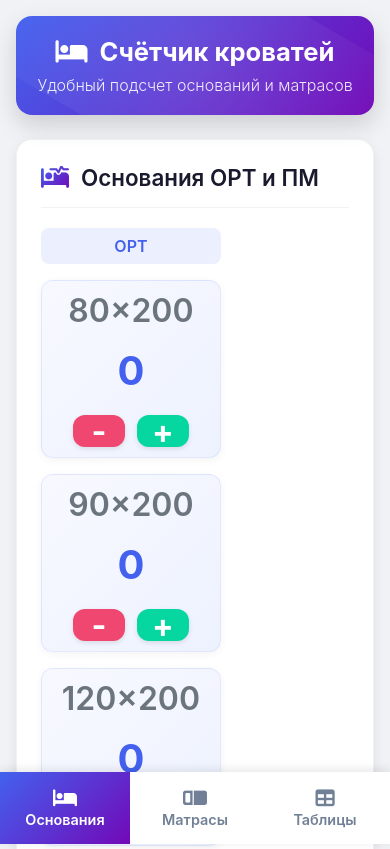
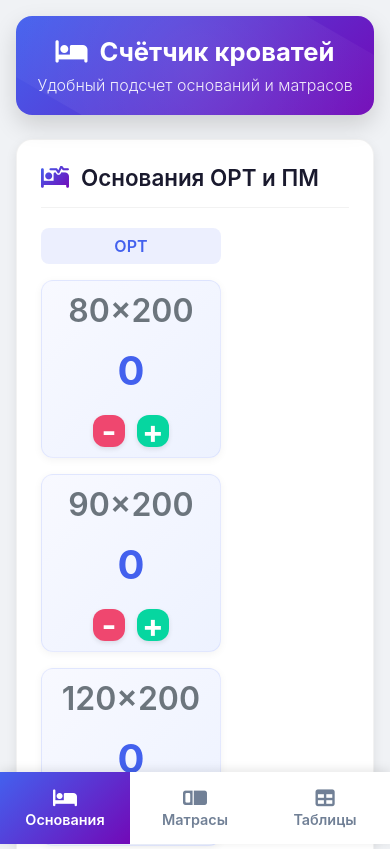
Before and after one commit to mypages555/my-pwa, a plain HTML site: page index.html in a window 390 px wide. Shown: the top 849 px of the page. Drawn offline with Linux system fonts and the light colour scheme.

Commit message:
Update index.html

```diff
--- a/index.html
+++ b/index.html
@@ -535,7 +535,7 @@
         .beds-section {
             flex-direction: row;
             flex-wrap: wrap;
-            gap: 20px; /* Увеличили расстояние между колонками */
+            gap: 15px; /* Увеличили расстояние между колонками */
         }
 
         .beds-column {
@@ -562,7 +562,7 @@
         }
 
         .counter-btn {
-            width: 52px; /* Увеличили размер кнопок */
+            width: 32px; /* Увеличили размер кнопок */
             height: 32px;
             font-size: 2rem; /* Увеличили размер символов в кнопках */
             border-radius: 12px; /* Сделали более скругленные углы */
```
